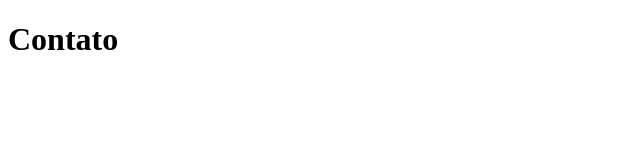
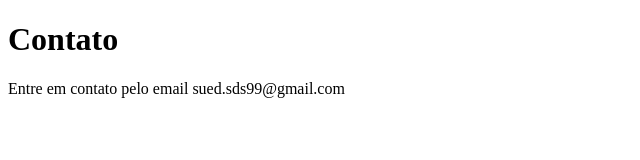
Before and after one commit to SuedSila/sistema-de-cadastro, a plain HTML site: page contato.html in a window 1280 px wide. Shown: the whole page, without its empty margins (0-640 px from the left). Drawn offline with Linux system fonts and the light colour scheme.

Commit message:
adicionando o email de contato

```diff
--- a/contato.html
+++ b/contato.html
@@ -8,5 +8,6 @@
 </head>
 <body>
     <h1>Contato</h1>
+    <p>Entre em contato pelo email sued.sds99@gmail.com</p>
 </body>
 </html>
```
